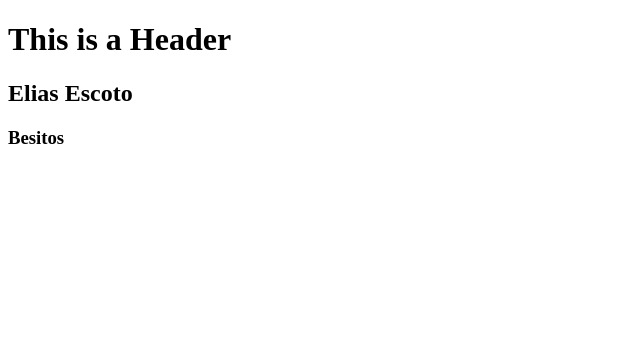
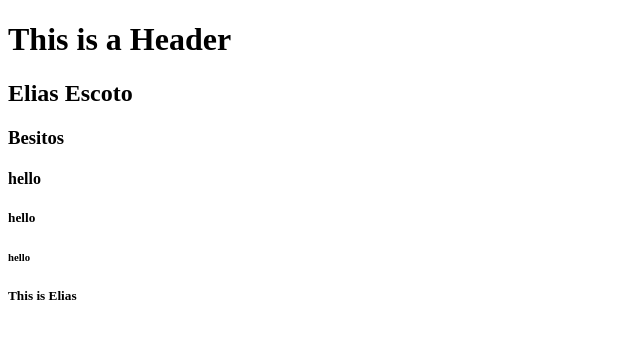
Before and after one commit to eliasescotol/git-test, a website: page index.html in a window 1280 px wide. Shown: the whole page, without its empty margins (0-640 px from the left). Drawn offline with Linux system fonts and the light colour scheme.

```diff
--- a/index.html
+++ b/index.html
@@ -4,6 +4,10 @@
         <h1>This is a Header</h1>
         <h2>Elias Escoto</h2>
         <h3>Besitos</h3>
+        <h4>hello</h4>
+        <h5>hello</h5>
+        <h6>hello</h6>
+        <h5>This is Elias</h5>
 
 
     </body>
```
Also changed, not shown: package.json (added, +24 -0 lines), 2 other files.
